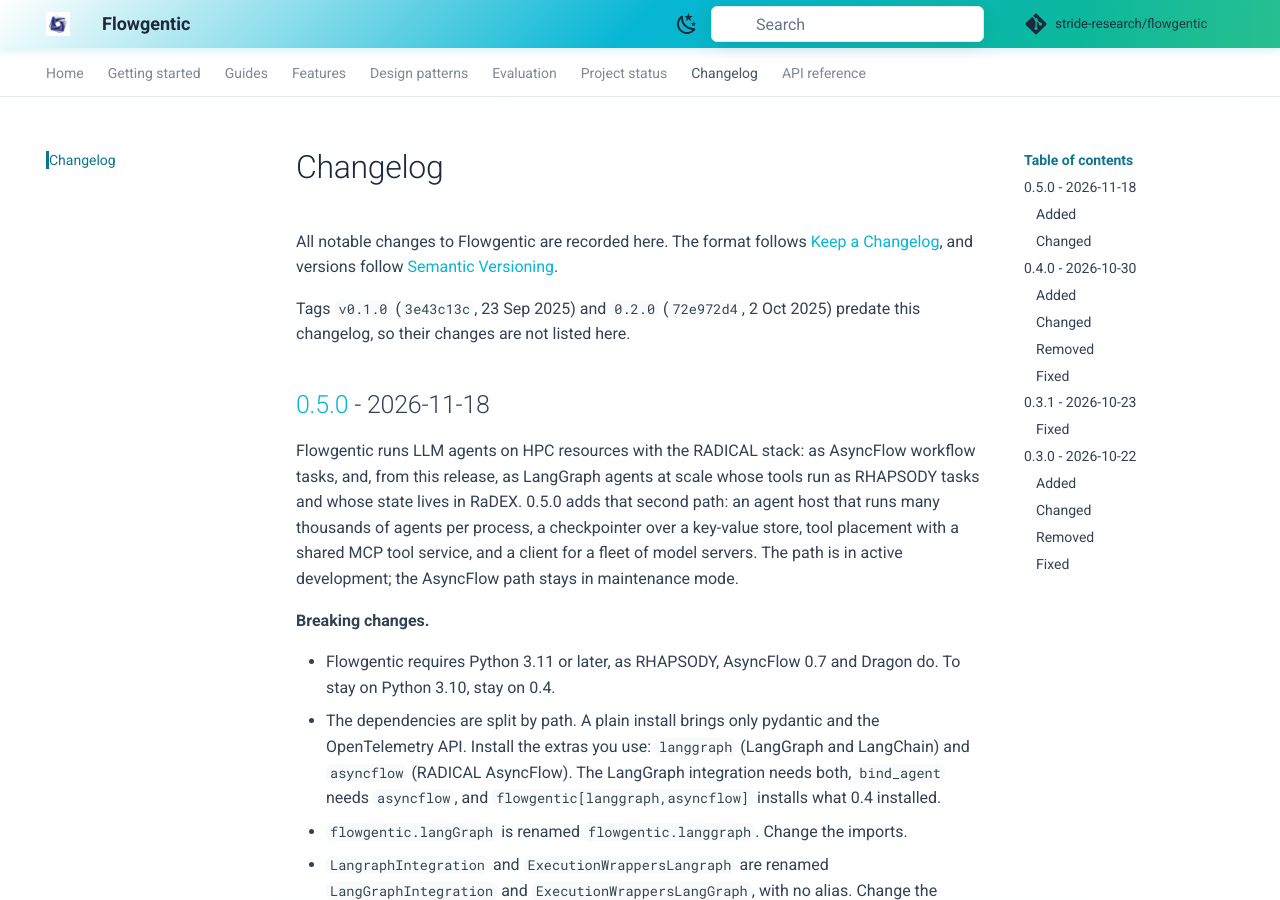
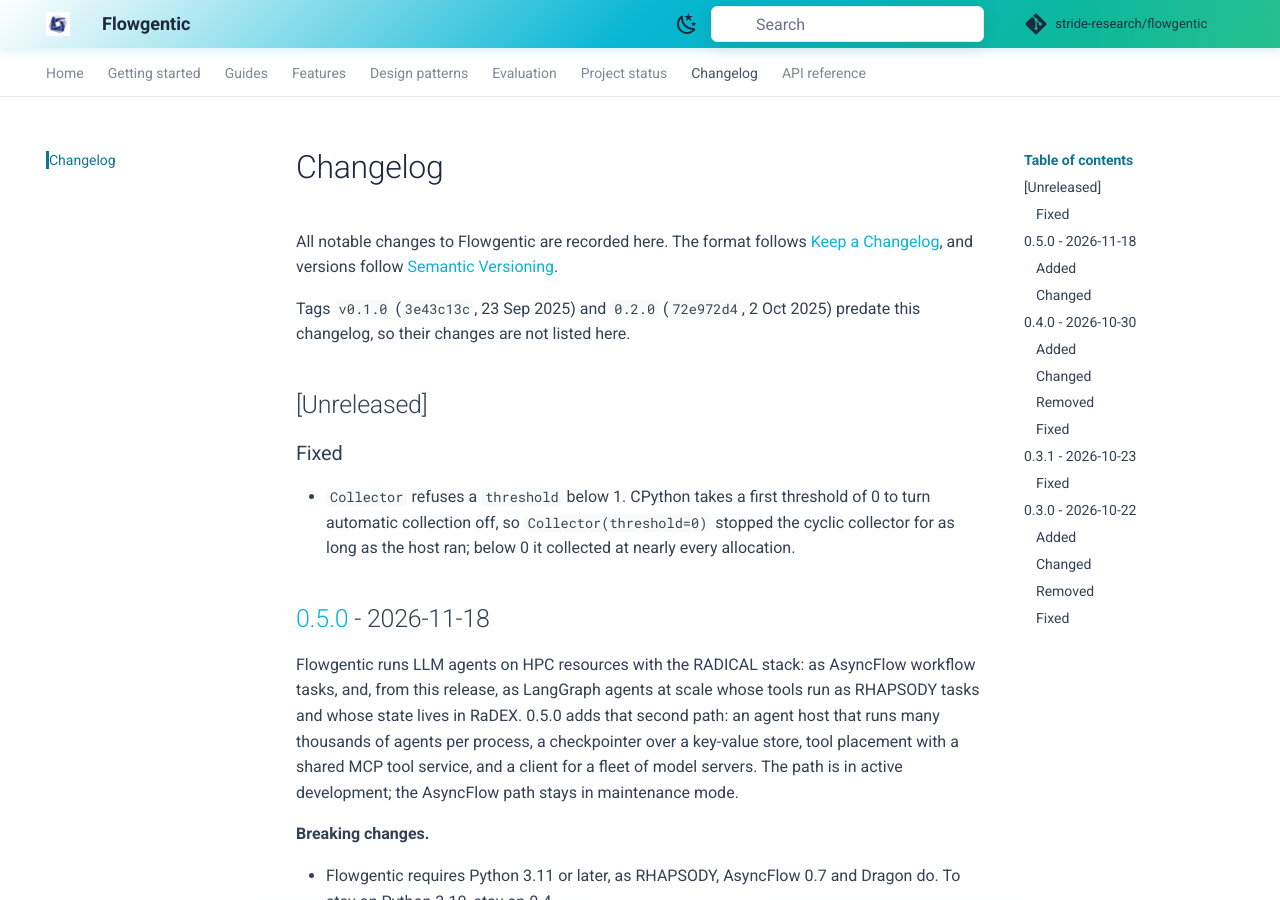
Before and after one commit to stride-research/flowgentic, an MkDocs documentation site: the page built from docs/changelog.md, in a window 1280 px wide and 900 px high. Built offline with MkDocs 1.6.1 and Material for MkDocs 9.7.7, drawn with Linux system fonts in a browser that asks for light colours; comment, search, counter and statistics services are not loaded.

Commit message:
Refuse a collector threshold below 1
CPython takes a first threshold of 0 to turn automatic collection off, so
Collector(threshold=0) stopped the cyclic collector while the host ran, and a
negative threshold collected at nearly every allocation. Collector now raises
ValueError for either.

```diff
--- a/CHANGELOG.md
+++ b/CHANGELOG.md
@@ -6,6 +6,15 @@ All notable changes to Flowgentic are recorded here. The format follows
 
 Tags `v0.1.0` (`3e43c13c`, 23 Sep 2025) and `0.2.0` (`72e972d4`, 2 Oct 2025)
 predate this changelog, so their changes are not listed here.
+
+## [Unreleased]
+
+### Fixed
+
+- `Collector` refuses a `threshold` below 1. CPython takes a first threshold
+  of 0 to turn automatic collection off, so `Collector(threshold=0)` stopped
+  the cyclic collector for as long as the host ran; below 0 it collected at
+  nearly every allocation.
 
 ## [0.5.0] - 2026-11-18
 
```
Also changed, not shown: docs/features/agent-host.md (+2 -1 lines), 2 other files.
